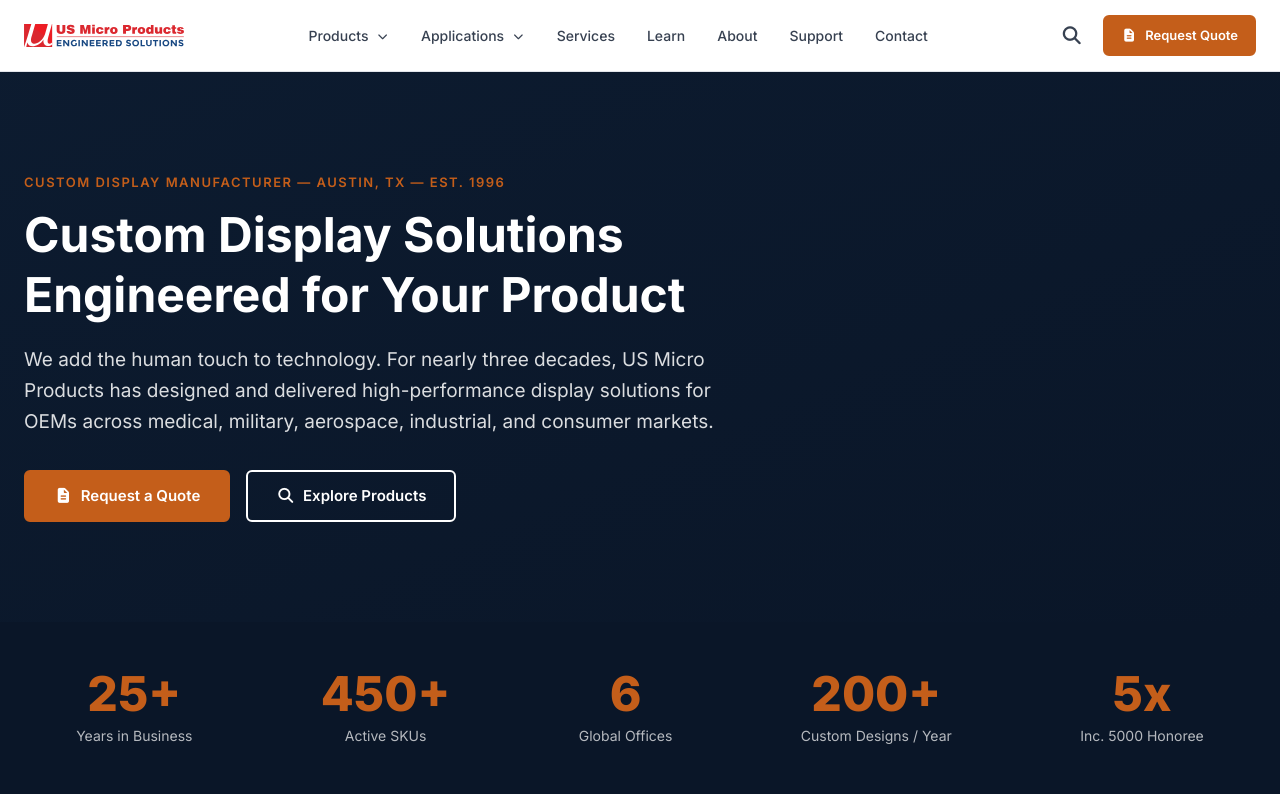
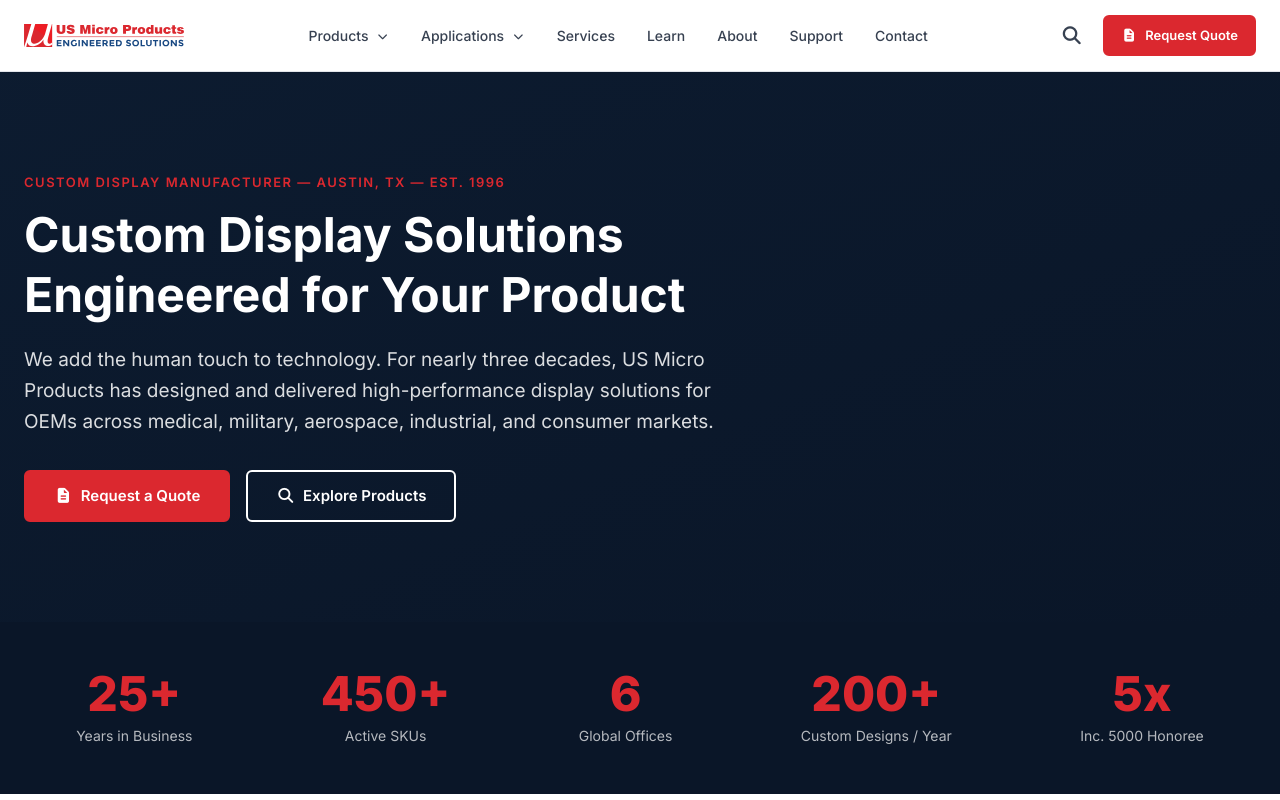
Before and after one commit to c3po-minero/website-usmicro, a Next.js app: page / in a window 1280 px wide. Shown: the top 800 px of the page. Built offline with nearby package versions, Linux system fonts and the light colour scheme.

Commit message:
Branding: switch accent to red #db282f per client request

```diff
--- a/src/app/globals.css
+++ b/src/app/globals.css
@@ -5,9 +5,9 @@
   --color-blue: #1a3a5c;
   --color-blue-mid: #2a5a8c;
   --color-blue-light: #e8f0f8;
-  --color-accent: #c45e1a;
-  --color-accent-hover: #a84f15;
-  --color-accent-text: #b05318;
+  --color-accent: #db282f;
+  --color-accent-hover: #b82025;
+  --color-accent-text: #db282f;
   --color-gray-50: #f8f9fa;
   --color-gray-100: #f0f2f5;
   --color-gray-200: #e2e5ea;
```
